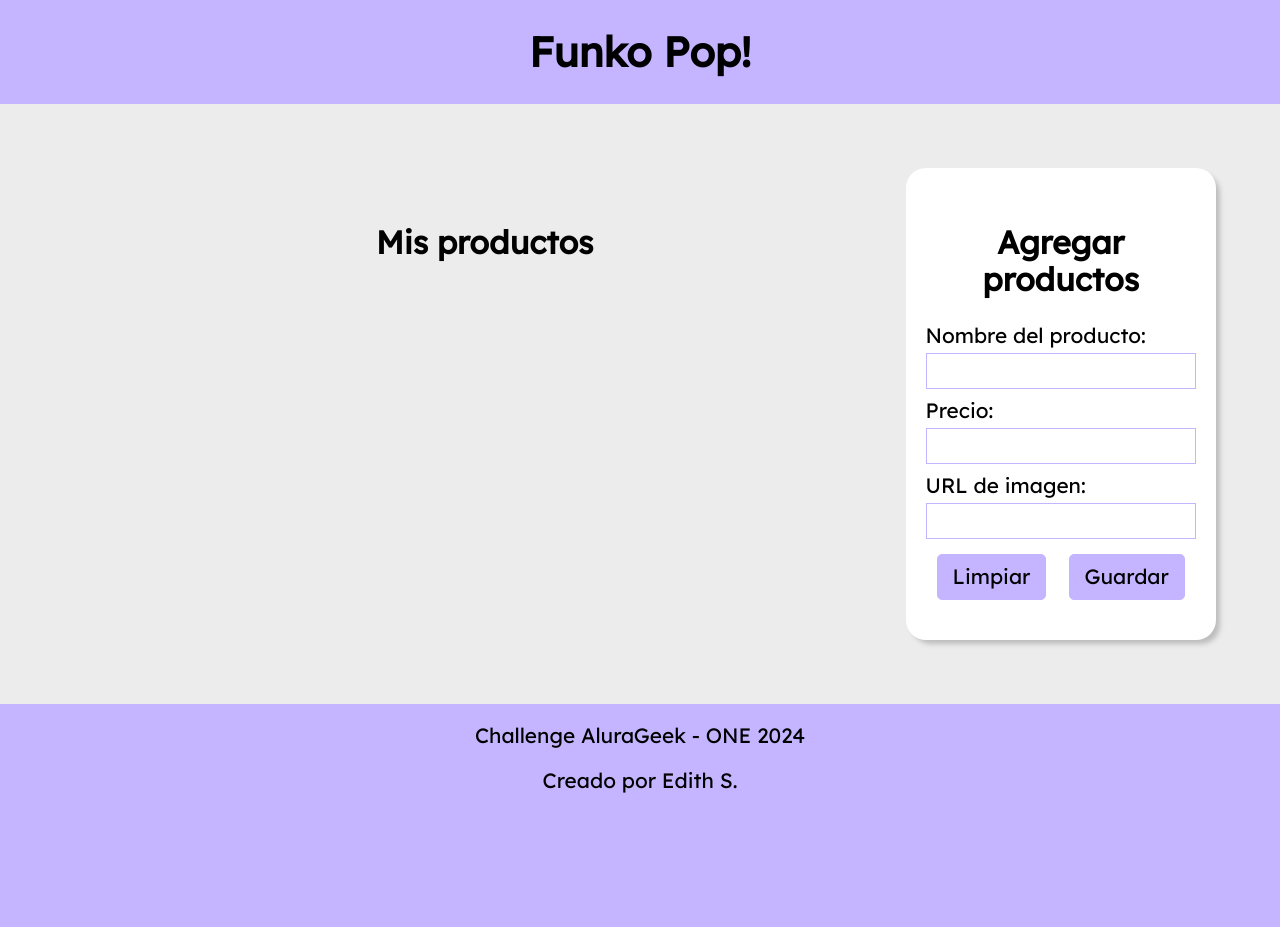
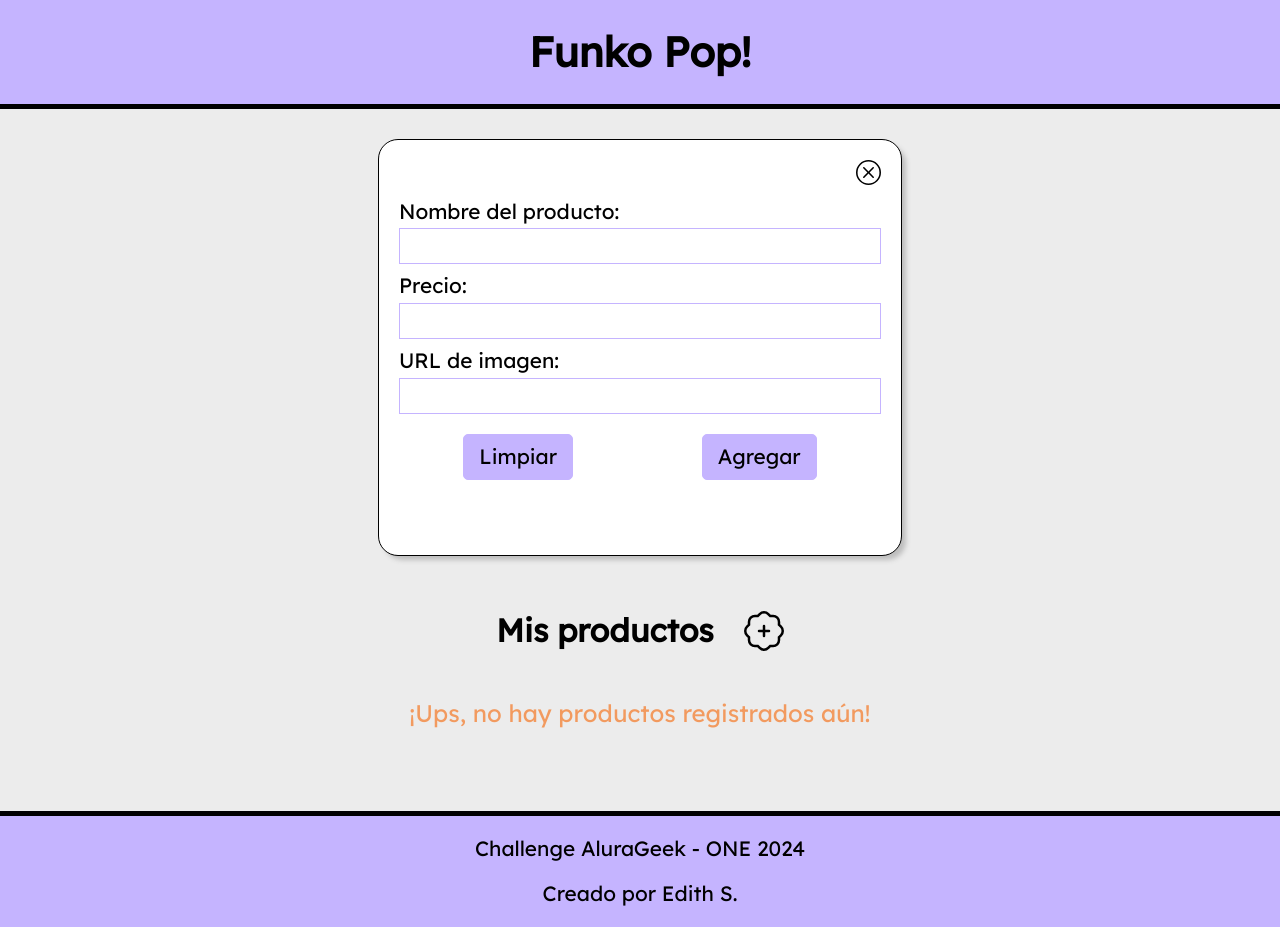
Before and after one commit to MerSaintF/AluraGeekONE, a website: page index.html in a window 1280 px wide. Before the commit the page ends 814 px from the top, so only its background shows below. Drawn offline with nearby package versions, Linux system fonts and the light colour scheme; no server answers.

Commit message:
Add warning when no products found

```diff
--- a/index.html
+++ b/index.html
@@ -22,8 +22,45 @@
 
     <main>
       <div class="contenedor--principal">
+        <section class="contenedor--form">
+          <img
+            src="assets/close.svg"
+            class="cerrar--form"
+            alt="cerrar"
+            title="Cerrar formulario"
+          />
+          <!-- <h2 class="section--title">Agregar productos</h2> -->
+          <form class="form">
+            <div class="inputField">
+              <label for="nombre">Nombre del producto:</label>
+              <input type="text" id="name" required minlength="4" />
+            </div>
+            <div class="inputField">
+              <label for="precio">Precio:</label>
+              <input type="number" id="price" required min="100" />
+            </div>
+            <div class="inputField">
+              <label for="img">URL de imagen:</label>
+              <input type="url" id="img" required />
+            </div>
+            <div class="botones">
+              <button type="button" data-action="clear">Limpiar</button>
+              <button type="submit">Agregar</button>
+            </div>
+          </form>
+        </section>
+
         <section class="contenedor--cards">
-          <h2 class="section--title">Mis productos</h2>
+          <div class="a">
+            <h2 class="section--title">Mis productos</h2>
+            <img
+              class="agregar--productos"
+              title="Añadir productos"
+              src="assets/add.svg"
+              alt="agregar productos"
+            />
+          </div>
+
           <div class="contenedor--products">
             <!-- <div class="card" data-id="1">
                  <div class="card--img">
@@ -37,28 +74,6 @@
             </div> -->
           </div>
         </section>
-
-        <section class="contenedor--form">
-          <h2 class="section--title">Agregar productos</h2>
-          <form class="form">
-            <div class="inputField">
-              <label for="nombre">Nombre del producto:</label>
-              <input type="text" id="name" required minlength="4" />
-            </div>
-            <div class="inputField">
-              <label for="precio">Precio:</label>
-              <input type="number" id="price" required />
-            </div>
-            <div class="inputField">
-              <label for="img">URL de imagen:</label>
-              <input type="url" id="img" required />
-            </div>
-            <div class="botones">
-              <button type="button" data-action="clear">Limpiar</button>
-              <button type="submit">Guardar</button>
-            </div>
-          </form>
-        </section>
       </div>
     </main>
     <footer>
--- a/script.js
+++ b/script.js
@@ -1,14 +1,25 @@
 const cardContainer = document.querySelector(".contenedor--products");
 7;
 
+const agregarCard = document.querySelector(".agregar--productos");
+const cerrarForm = document.querySelector(".cerrar--form");
+
 function handleImageError(event) {
   event.target.src = "assets/no-image.png";
-
 }
 
 const clearBtn = document.querySelector('[data-action="clear"]');
 
 const form = document.querySelector(".form");
+const formContainer = document.querySelector(".contenedor--form");
+
+agregarCard.addEventListener("click", () => {
+  formContainer.classList.toggle("disabled");
+});
+
+cerrarForm.addEventListener("click", () => {
+  formContainer.classList.toggle("disabled");
+});
 
 form.addEventListener("submit", (e) => {
   e.preventDefault();
@@ -44,10 +55,13 @@
 const displayProducts = function () {
   getData("/products")
     .then((data) => {
-      data.forEach((cardInfo) => {
-        const { id, productName, img, price } = cardInfo;
-
-        let card = `
+      if (data.length == 0) {
+        throw new Error("No hay ningún producto registrado")
+      } else {
+        //si hay data, desplegarla
+        data.forEach((cardInfo) => {
+          const { id, productName, img, price } = cardInfo;
+          let card = `
           <div class="card" data-id="${id}">
             <div class="card--img">
               <img src="${img}" alt="funko-${productName}" onerror="handleImageError(event)">
@@ -55,13 +69,16 @@
             <div class="card--info">
               <p>${productName}</p>
               <p>$${price}</p>
-              <img src="assets/trash3.svg" data-action="delete" alt="eliminar">
+              <img src="assets/trash3.svg" title="Eliminar producto" data-action="delete" alt="eliminar">
             </div>
           </div>`;
-        cardContainer.insertAdjacentHTML("beforeend", card);
-      });
+          cardContainer.insertAdjacentHTML("beforeend", card);
+        });
+      }
     })
-    .catch((err) => console.log(err));
+    .catch((err) => {
+      cardContainer.insertAdjacentHTML("beforeend", `<p class="warning" >¡Ups, no hay productos registrados aún!</p>`);
+      console.log(err)});
 };
 
 document.addEventListener("DOMContentLoaded", displayProducts);
--- a/styles.css
+++ b/styles.css
@@ -1,6 +1,6 @@
 :root {
   --main-color: rgb(197, 180, 255);
-  --secondary-color: rgb(172, 254, 255);
+  --secondary-color: rgb(210, 255, 168);
   --background-color: rgb(236, 236, 236);
 }
 
@@ -14,25 +14,25 @@
 }
 
 .contenedor--principal {
+  border-top: 5px solid black;
+  border-bottom: 5px solid black;
   background-color: var(--background-color);
-  padding: 5%;
+  padding: 30px;
   margin: 0px 0px;
   display: flex;
-  align-items: flex-start;
-  justify-content: space-evenly;
-}
-
-.contenedor--cards {
-  flex: 3;
-  padding: 30px 15px;
+  flex-direction: column;
+  align-items: center;
 }
 
 .contenedor--form {
-  flex: 1;
-  padding: 30px 20px;
+  border: 1px solid black;
+  max-width: 80%;
+  padding: 60px 20px;
   background-color: rgb(255, 255, 255);
   border-radius: 20px;
   box-shadow: 5px 5px 5px -1px #bdbdbd;
+  box-sizing: border-box;
+  position: relative;
 }
 
 input {
@@ -53,8 +53,8 @@
 h2,
 p {
   text-align: center;
+}
 
-}
 
 .card {
   width: 200px;
@@ -64,6 +64,12 @@
   border-radius: 10px;
   box-shadow: 5px 5px 5px -1px #bdbdbd;
   margin: 20px;
+  border: 1px solid black;
+  transition: scale 0.3s ease;
+}
+
+.card:hover {
+  scale: 1.1;
 }
 
 .card--img {
@@ -105,11 +111,13 @@
   margin: 5px 0px 10px 0px;
   display: flex;
   justify-content: space-around;
+  flex-wrap: wrap;
 }
 
 .botones button {
   background-color: var(--main-color);
   padding: 10px 15px;
+  margin: 5px 3px;
   border-radius: 5px;
   cursor: pointer;
 }
@@ -118,3 +126,69 @@
 button {
   border: 1px solid var(--main-color);
 }
+
+.disabled {
+  display: none;
+}
+
+.contenedor--cards {
+  flex: 3;
+  padding: 30px 15px;
+  position: relative;
+}
+
+.agregar--productos {
+  width: 40px;
+  display: inline;
+  font-weight: bold;
+  cursor: pointer;
+  transition: scale 0.3s ease;
+}
+
+.agregar--productos:hover {
+  scale: 1.1;
+}
+
+.a {
+  display: flex;
+  flex-direction: row;
+  gap: 30px;
+  justify-content: center;
+}
+
+.cerrar--form {
+  width: 25px;
+  position: absolute;
+  right: 20px;
+  top: 20px;
+  cursor: pointer;
+  transition: scale 0.3s ease;
+}
+
+.cerrar--form:hover{
+  scale: 1.1;
+}
+
+
+.warning{
+  font-size: x-large;
+  color: #f29a5f;
+}
+/* .contenedor--cards.section--title{
+  display: inline-block;
+  border-bottom: 5px solid black;
+} */
+
+/* @media (max-width: 1000px) {
+  .contenedor--principal {
+    display: flex;
+  }
+
+  .contenedor--cards {
+    width: 100%;
+  }
+
+  .contenedor--form {
+    width: 100%;
+  }
+} */
```
Also changed, not shown: db.json (+6 -12 lines), assets/add.png (added), assets/add.svg (added), assets/close.svg (added).
